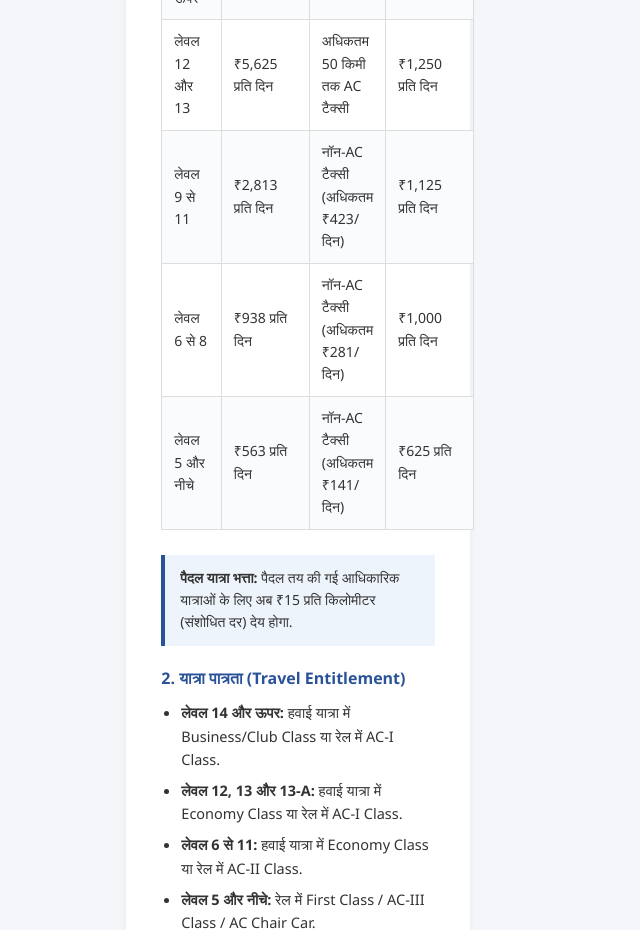
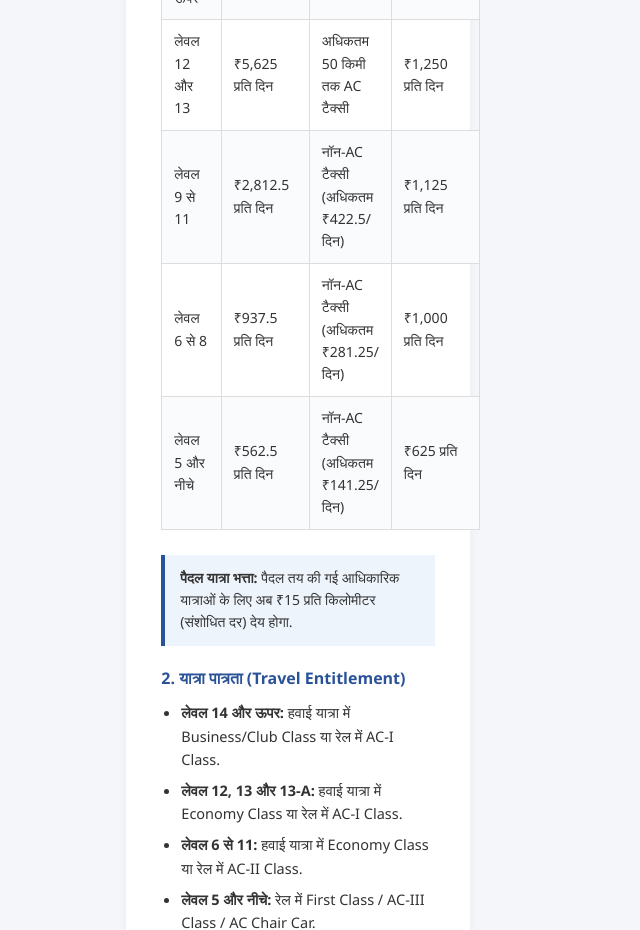
Before and after one commit to vinitbarse/taltcportal, a plain HTML site: page index.html in a window 1280 px wide. Shown: the part 4120-5050 px from the top of the page, without its empty margins (342-982 px from the left). Drawn offline with Linux system fonts and the light colour scheme; a script that the page names is missing.

Commit message:
Update index.html

```diff
--- a/index.html
+++ b/index.html
@@ -307,20 +307,20 @@
                 </tr>
                 <tr>
                     <td>लेवल 9 से 11</td>
-                    <td>₹2,813 प्रति दिन</td>
-                    <td>नॉन-AC टैक्सी (अधिकतम ₹423/दिन)</td>
+                    <td>₹2,812.5 प्रति दिन</td>
+                    <td>नॉन-AC टैक्सी (अधिकतम ₹422.5/दिन)</td>
                     <td>₹1,125 प्रति दिन</td>
                 </tr>
                 <tr>
                     <td>लेवल 6 से 8</td>
-                    <td>₹938 प्रति दिन</td>
-                    <td>नॉन-AC टैक्सी (अधिकतम ₹281/दिन)</td>
+                    <td>₹937.5 प्रति दिन</td>
+                    <td>नॉन-AC टैक्सी (अधिकतम ₹281.25/दिन)</td>
                     <td>₹1,000 प्रति दिन</td>
                 </tr>
                 <tr>
                     <td>लेवल 5 और नीचे</td>
-                    <td>₹563 प्रति दिन</td>
-                    <td>नॉन-AC टैक्सी (अधिकतम ₹141/दिन)</td>
+                    <td>₹562.5 प्रति दिन</td>
+                    <td>नॉन-AC टैक्सी (अधिकतम ₹141.25/दिन)</td>
                     <td>₹625 प्रति दिन</td>
                 </tr>
             </table>
```
